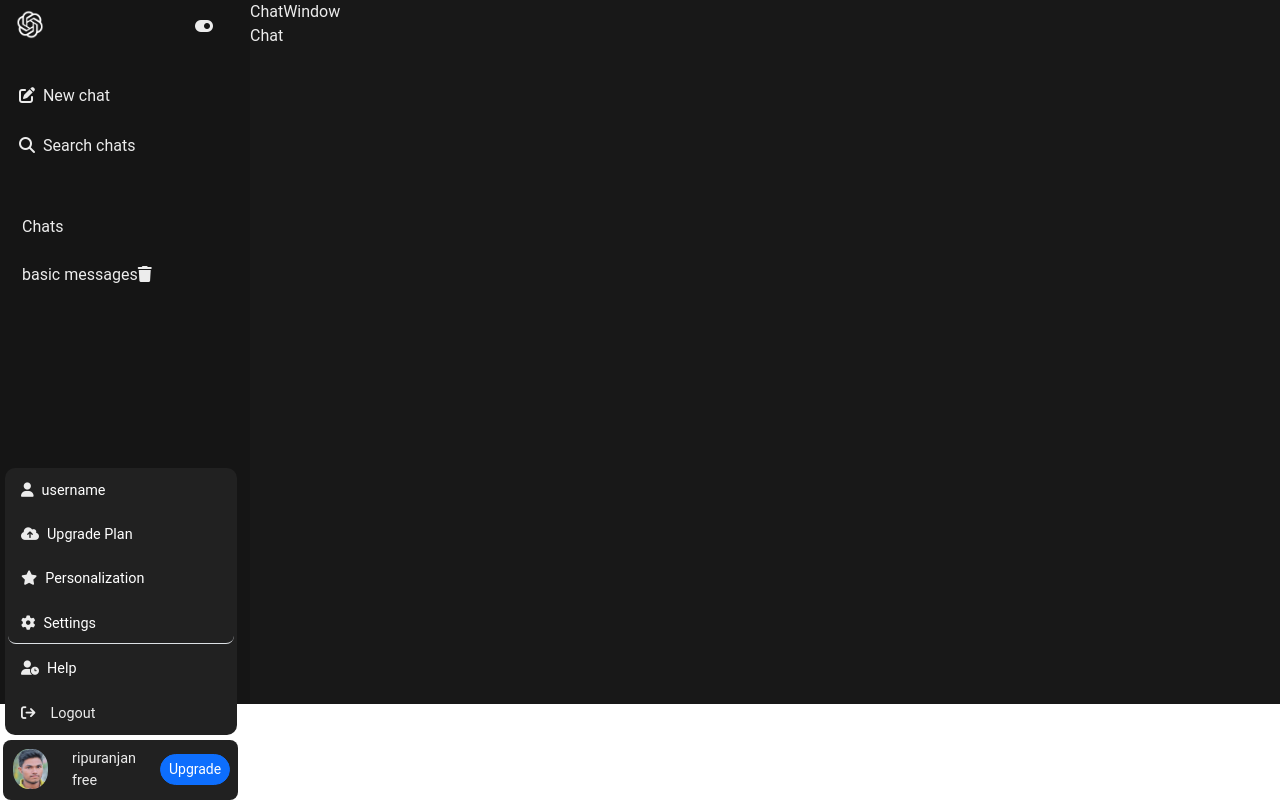
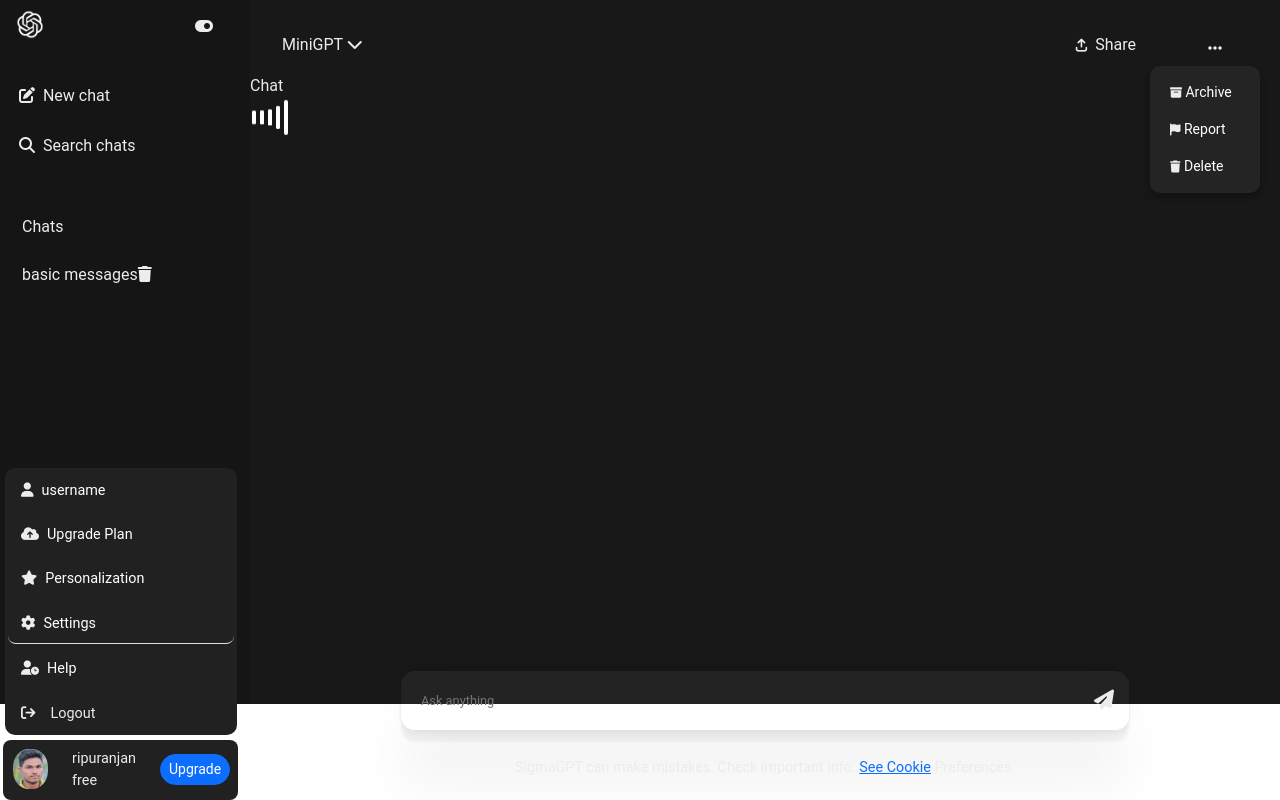
Before and after one commit to ripuranjan-143/Mini-GPT, a React (Vite) app in the folder frontend/: page / in a window 1280 px wide. Built offline with nearby package versions, Linux system fonts and the light colour scheme.

Commit message:
chatwindow component

```diff
--- a/frontend/package.json
+++ b/frontend/package.json
@@ -11,7 +11,8 @@
   },
   "dependencies": {
     "react": "^19.1.1",
-    "react-dom": "^19.1.1"
+    "react-dom": "^19.1.1",
+    "react-spinners": "^0.17.0"
   },
   "devDependencies": {
     "@eslint/js": "^9.36.0",
--- a/frontend/src/ChatWindow.css
+++ b/frontend/src/ChatWindow.css
@@ -0,0 +1,136 @@
+.minigpt:hover {
+  background-color: #4e4949;
+  border-radius: 10px;
+  cursor: pointer;
+}
+
+.share-doc {
+  border-radius: 10px;
+  padding: 5px 6px;
+}
+
+.share-doc:hover {
+  background-color: #4e4949;
+  padding: 5px 6px;
+  cursor: pointer;
+}
+
+.share-icon {
+  font-size: 13px;
+  line-height: 1;
+}
+
+.ellipsis-option {
+  padding: 10px;
+  cursor: pointer;
+  margin-top: 6px;
+}
+
+.ellipsis-option:hover {
+  background-color: #4e4949;
+  cursor: pointer;
+  border-radius: 10px;
+}
+
+.inputBox {
+  position: fixed;
+  bottom: 70px;
+  padding: 0px 20px;
+}
+
+/* chat input */
+.chatInput {
+  width: 100%;
+  display: flex;
+  flex-direction: column;
+  justify-content: center;
+  align-items: center;
+}
+
+.inputBox {
+  width: 60%;
+  margin: 0px 50px;
+  max-width: 800px;
+  display: flex;
+  justify-content: space-between;
+  align-items: center;
+  padding: 0px 20px 0px 20px;
+}
+
+input {
+  width: 100%;
+  border: none;
+  background-color: rgba(255, 255, 255, 0.05);
+  padding: 20px;
+  font-size: 0.8rem;
+  border-radius: 14px;
+  box-shadow: rgba(0, 0, 0, 0.05) 0 54px 55px, rgba(0, 0, 0, 0.05) 0 -12px 30px,
+    rgba(0, 0, 0, 0.05) 0 4px 6px, rgba(0, 0, 0, 0.05) 0 12px 3px, rgba(0, 0, 0, 0.05) 0 -3px 5px;
+}
+
+input:focus {
+  outline: none;
+}
+
+#submit {
+  cursor: pointer;
+  height: 35px;
+  width: 35px;
+  font-size: 20px;
+  position: absolute;
+  right: 15px;
+  display: flex;
+  align-items: center;
+  justify-content: center;
+  padding: 30px !important;
+}
+
+#submit i:hover {
+  color: #9c9090;
+}
+
+/* .info {
+  position: fixed;
+  bottom: 5px;
+  left: 40%;
+  margin-right: 30px;
+  width: fit-content;
+  text-align: center;
+  font-size: 0.9rem;
+} */
+
+.info {
+  position: fixed;
+  bottom: 5px;
+  width: fit-content;
+  text-align: center;
+  font-size: 0.9rem;
+}
+
+.ellipsis-options {
+  font-size: 12px;
+}
+
+.ellipsis-menu {
+  position: absolute;
+  top: 50px;
+  right: 20px;
+  background-color: #242424;
+  border-radius: 10px;
+  box-shadow: 0 4px 8px rgba(0, 0, 0, 0.3);
+  padding: 8px 0;
+  z-index: 100;
+  min-width: 110px;
+}
+
+.ellipsis-menu div {
+  color: white;
+  padding: 8px 20px;
+  font-size: 14px;
+  cursor: pointer;
+}
+
+.ellipsis-menu div:hover {
+  background-color: #4e4949;
+  border-radius: 5px;
+}
--- a/frontend/src/ChatWindow.jsx
+++ b/frontend/src/ChatWindow.jsx
@@ -1,12 +1,51 @@
 import Chat from './Chat';
 import './ChatWindow.css';
+import { ScaleLoader } from 'react-spinners';
 
 const ChatWindow = () => {
   return (
-    <>
-      <div>ChatWindow</div>
-      <Chat />
-    </>
+    <div className="chatWindow mt-3">
+      <div className="navbar">
+        <span className="minigpt ms-4 p-2">
+          MiniGPT <i className="fa-solid fa-chevron-down"></i>
+        </span>
+        <span className="d-flex">
+          <span className="d-flex share-doc align-items-center me-2">
+            <i className="share-icon fa-solid fa-arrow-up-from-bracket"></i>
+            <p className="mb-0 ms-2">Share</p>
+          </span>
+          <i class="fa-solid fa-ellipsis ellipsis-option mx-5"></i>
+          <div className="ellipsis-menu">
+            <div>
+              <i class="fa-solid fa-box-archive ellipsis-options"></i>
+              &nbsp;Archive
+            </div>
+            <div>
+              <i class="fa-solid fa-flag ellipsis-options"></i>
+              &nbsp;Report
+            </div>
+            <div>
+              <i class="fa-solid fa-trash ellipsis-options"></i>
+              &nbsp;Delete
+            </div>
+          </div>
+        </span>
+      </div>
+      <Chat></Chat>
+      <ScaleLoader color="#fff"></ScaleLoader>
+      <div className="chatInput">
+        <div className="inputBox">
+          <input placeholder="Ask anything"></input>
+          <div id="submit">
+            <i className="fa-solid fa-paper-plane"></i>
+          </div>
+        </div>
+        <p className="info">
+          SigmaGPT can make mistakes. Check important info.{' '}
+          <a href="#">See Cookie</a> Preferences.
+        </p>
+      </div>
+    </div>
   );
 };
 
```
Also changed, not shown: 1 other file (tests, documents, lock files or other folders).
